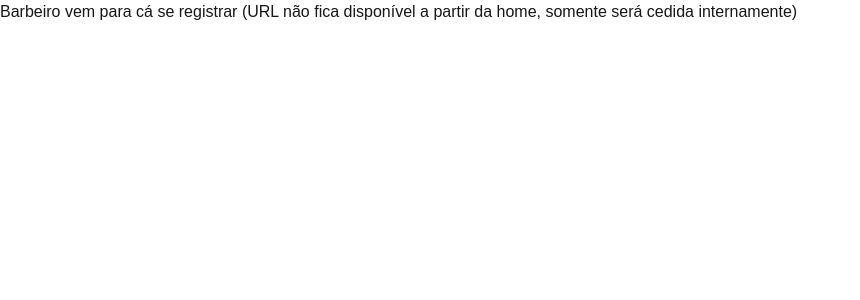
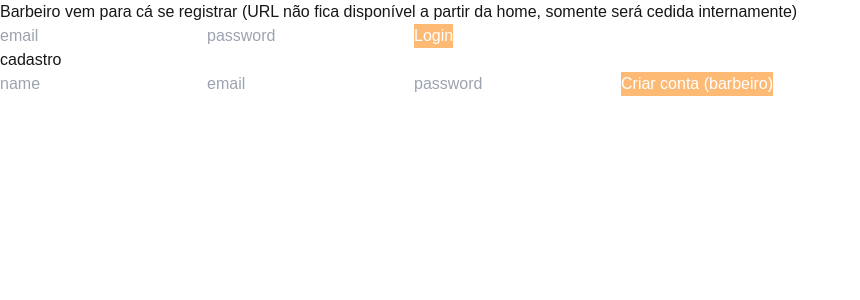
Before and after one commit to oandmiranda/BarberBox, a Next.js app: page /register/barber in a window 1280 px wide. Shown: the top 300 px of the page, without its empty margins (0-860 px from the left). Built offline with nearby package versions, Linux system fonts and the light colour scheme; no server answers.

Commit message:
fix(auth): redirect user by role after login

```diff
--- a/src/app/actions/auth/barber/register.ts
+++ b/src/app/actions/auth/barber/register.ts
@@ -2,10 +2,12 @@
 
 import bcrypt from "bcrypt"
 import { sql } from "@/lib/db"
-import { RegisterInput } from "@/types/registerInput"
+import { redirect } from "next/navigation"
 
-export async function registerBarber(data: RegisterInput) {
-  const { name, email, password } = data
+export async function registerBarber(formData: FormData) {
+const name = formData.get("name") as string | null
+const email = formData.get("email") as string | null
+const password = formData.get("password") as string | null
 
   if (!name || !email || !password) {
     throw new Error("Invalid data")
@@ -23,8 +25,8 @@ export async function registerBarber(data: RegisterInput) {
 
   await sql`
     INSERT INTO users (name, email, password_hash, role)
-    VALUES (${name}, ${email}, ${hashedPassword}, 'barber')
+    VALUES (${name}, ${email}, ${hashedPassword}, 'BARBER')
   `
 
-  return { success: true }
+  redirect("/login")
 }
--- a/src/app/barberDashboard/page.tsx
+++ b/src/app/barberDashboard/page.tsx
@@ -1,5 +1,5 @@
 export default function BarberDashboard () {
     return (
-        <div>barber dashboard here</div>
+        <div>barber dashboard here after login</div>
     )
 }
--- a/src/app/dashboard/page.tsx
+++ b/src/app/dashboard/page.tsx
@@ -1,7 +1,7 @@
 import { getCurrentUser } from "@/lib/auth"
 import { redirect } from "next/navigation"
 import BarberDashboard from "../barberDashboard/page"
-import ClientDashboard from "../barberDashboard/clientDashboard/page"
+import ClientDashboard from "../clientDashboard/page"
 
 export default async function Dashboard() {
   const user = await getCurrentUser()
@@ -10,7 +10,7 @@ export default async function Dashboard() {
     redirect("/login")
   }
 
-  if (user.role === "barber") {
+  if (user.role === "BARBER") {
     return <BarberDashboard />
   }
 
--- a/src/app/register/barber/page.tsx
+++ b/src/app/register/barber/page.tsx
@@ -1,5 +1,32 @@
-export default function RegisterClient ( ) {
-    return (
-        <div>Barbeiro vem para cá se registrar (URL não fica disponível a partir da home, somente será cedida internamente)</div>
-    )
+import { registerBarber } from "@/app/actions/auth/barber/register";
+import { loginUser } from "@/app/actions/auth/login";
+
+export default function RegisterBarber() {
+  return (
+    <>
+      <div>
+        Barbeiro vem para cá se registrar (URL não fica disponível a partir da
+        home, somente será cedida internamente)
+      </div>
+      <div>
+        <form action={loginUser} className="text-black">
+          <input name="email" placeholder="email" />
+          <input name="password" type="password" placeholder="password" />
+          <button type="submit" className="text-white bg-orange-300">
+            Login
+          </button>
+        </form>
+
+        <h2>cadastro</h2>
+        <form action={registerBarber} className="text-black">
+          <input name="name" placeholder="name" />
+          <input name="email" placeholder="email" />
+          <input name="password" type="password" placeholder="password" />
+          <button type="submit" className="text-white bg-orange-300">
+            Criar conta (barbeiro)
+          </button>
+        </form>
+      </div>
+    </>
+  );
 }
--- a/src/lib/auth.ts
+++ b/src/lib/auth.ts
@@ -11,7 +11,7 @@ export async function getCurrentUser() {
     const payload = await verifyToken(token)
     return {
       id: payload.userId as string,
-      role: payload.role as "client" | "barber",
+      role: payload.role as "CLIENT" | "BARBER",
 
     }
   } catch {
```
